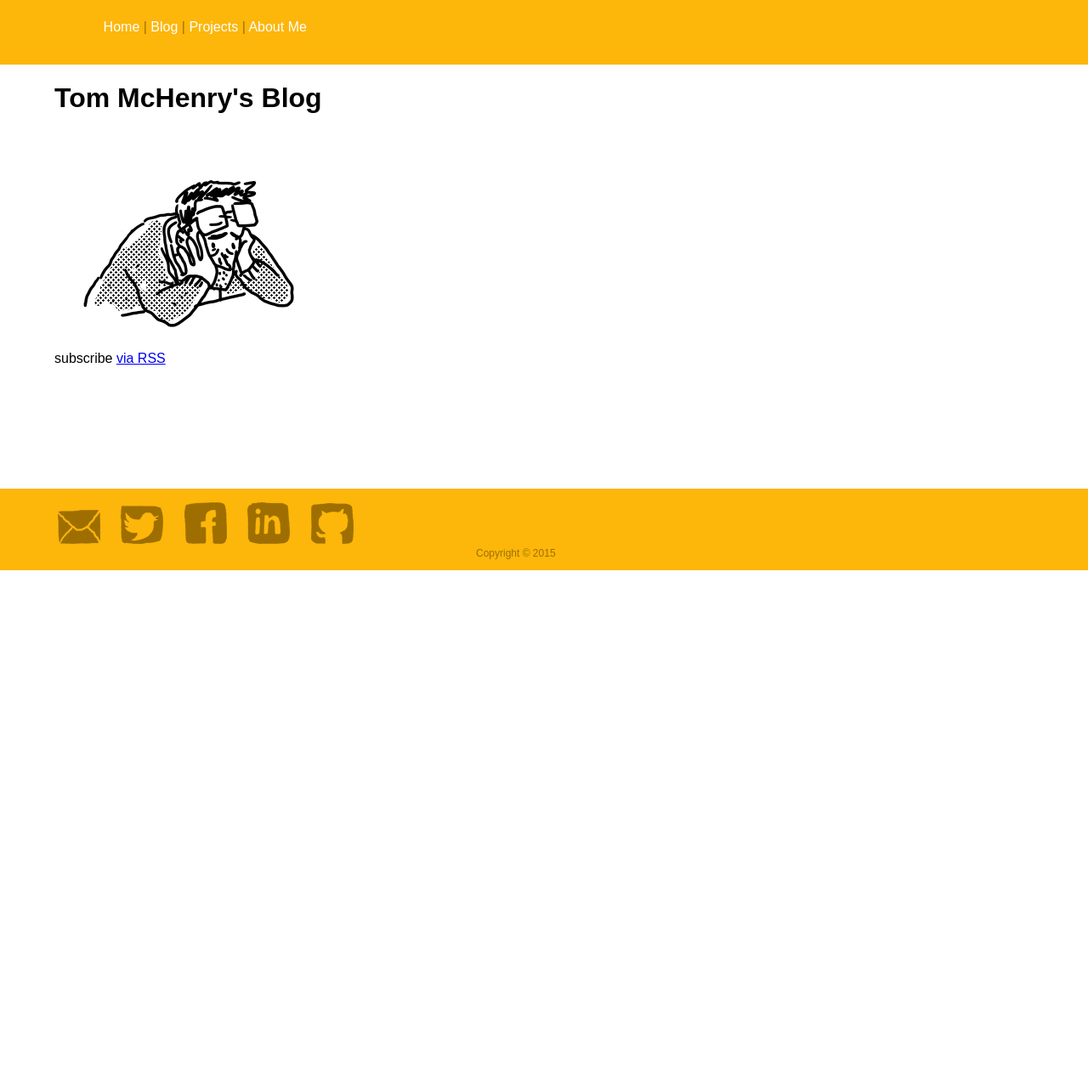
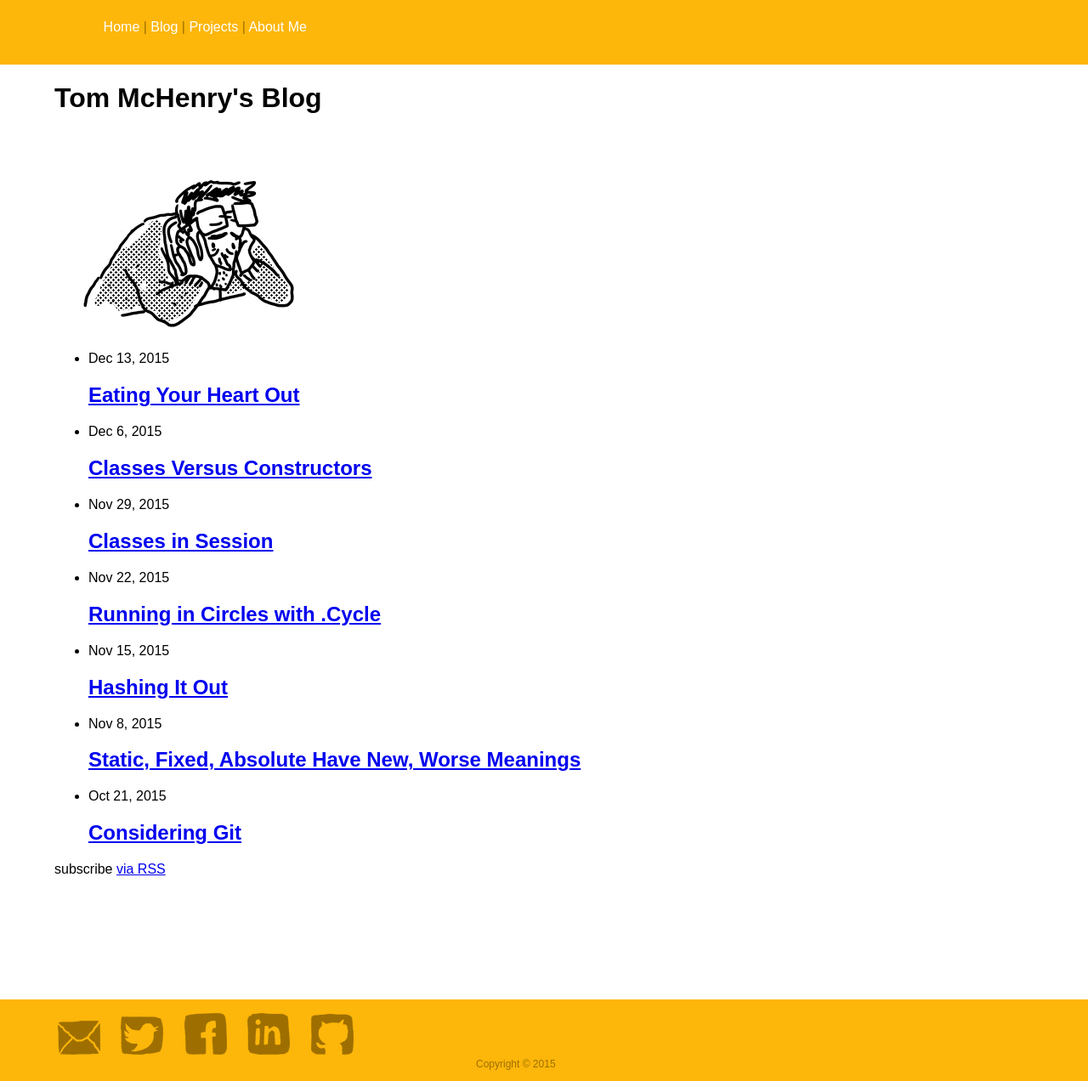
Before and after one commit to tommchenry/tommchenry.github.io, a Jekyll site: the page built from blog.html, in a window 1280 px wide. Shown: the whole page at 85% size. Built offline with Jekyll 4.4.1, drawn with Linux system fonts in a browser that asks for light colours; before the commit the page ends 900 px from its top, so only the background shows below that; some of the changed lines change nothing that is shown.

Commit message:
Correct blog post URLs.

````diff
--- a/_includes/header.html
+++ b/_includes/header.html
@@ -1,7 +1,7 @@
 <header>
 
   <nav>
-       <a href="/index.html">Home</a> | <a href="blog.html">Blog</a> | <a href="/projects/index.html">Projects</a> | <a href="/about.html">About Me</a>
+       <a href="/index.html">Home</a> | <a href="/blog.html">Blog</a> | <a href="/projects/index.html">Projects</a> | <a href="/about.html">About Me</a>
   </nav>
 
 
--- /dev/null
+++ b/_posts/2015-10-21-considering-git.md
@@ -0,0 +1,19 @@
+#Considering Git
+
+##Week 1 Technical Blog
+
+####October 21, 2015
+
+**What are the benefits of version control?**
+
+Version control is a more robust way of saving your work over time. Where traditional saving overwrites the same file over and over, wiping away what the file used to say with what it says now, version control keeps a library of all the committed file states that have existed since the version control was first initialized. What's more it's not doing this for just one file in a project, but all the files specified for a given project, giving you access to the entire project as a timeline of changes, any one of which can be referenced again later.
+
+Version control also makes it easier for large teams to collaborate on projects, since anyone can copy the library of versions so far and start creating new branches to add updates or changes to what's been done.
+
+**How does git help you keep track of changes?**
+
+Git helps you track the changes that have been made to all files in a repository through git log. Here you can see all the commit messages, which (ideally) lay out what was added and updated in each successive commit, and who performed that commit. Git also tracks the number of lines that have been added or deleted, and allows you to check out any of these earlier commits and compare it to the commit you're currently working on.
+
+**Why use GitHub to store your code?**
+
+Github is a giant centralized directory of repositories. It's not only a handy (and free) offsite backup for your work, but also a way to track much of the same information you'd find in command line git in a pleasing graphical format, to find collaborators and similar projects, and to make your code available to interested users.
--- /dev/null
+++ b/_posts/2015-11-08-fixed-static-absolute.md
@@ -0,0 +1,38 @@
+---
+layout: post
+title: Static, Fixed, Absolute Have New, Worse Meanings
+---
+
+#CSS Concepts
+
+##Static, Fixed, Absolute Have New, Worse Meanings
+
+####November 8, 2015
+
+For me, one of the most difficult concepts to grasp in CSS is positioning. In general, the concept isn't difficult: positioning just refers to how parts of your HTML page should be displayed on the page. Position has four other properties associated with it: top, right, left and bottom. Adding values to these will adjust the positioning of the element. Just how it adjusts the position and what it positions them relative to depends on what value the position property has.
+
+In theory, you can use positioning to make any part of your HTML fall anywhere you need it to on the page. In practice, this is only possible if you know exactly what you're doing with the different possible values for the position property, and keeping them separate is where things get confusing. For one thing, "absolute," "fixed," and "static" are usually mean the same thing, but here mean three completely different things.
+
+**Static Positioning**
+
+Static positioning is the easiest to understand because it's the most basic. HTML elements position as static by default, so if you haven't ever set position values before, you've been working with static positioned elements. An element with static positioning isn't affected by top, right, left and bottom. Think of static as locking the element in place.
+
+**Relative Positioning**
+
+Relative positioning is the first position value to be affected by top, right, left and bottom. If you set position to relative, any values for top, right, left and bottom will nudge the HTML element that much from where it would otherwise appear if it still had static positioning. You're moving the HTML element relative to where it should appear.
+
+**Fixed Positioning**
+
+Fixed positioning doesn't take an element's original position into account at all. Instead, fixed position fixes the element in place on the browser window, even if the page is scrolled. The values of top, right, left and bottom now are used to glue the element that much from the top, left, right, and bottom of the window itself. So a position:fixed; element with a top value of 0 will be glued to the top of the browser window and stay there, even if the user scrolls down the page.
+
+**Absolute Positioning**
+
+Absolute positioning is the final position value and probably the most difficult to understand. Absolute positioning is the only position value to work off of the position values of other HTML elements on the page. For the first time, you have to think about the HTML elements that are wrapping the HTML element whose position you're adjusting. This means talking about how elements have parents.
+
+Every HTML element on a page has a parent element, and the easiest way to think about this concept is that an element's parent is the element that's wrapping it. On a simple page with only a `<main>` element, that `<main>` element's parent is the `<body>` tag, which wraps the whole page's content.
+
+Now, if an element's parent has a position value that is anything except static (remember: static just means the default position value), setting position:absolute; will adjust that element's position relative to the parent element.
+
+Remember how in fixed positioning, you were positioning the element relative to the browser window? Absolute positioning works as though the parent element is the browser window. So if you had a `<main>` element with a fixed position at the top of the screen, and inside it you had an `<article>` element with a position:absolute and bottom:0, the `<article>` element is going to stick to the bottom of the `<main>` element. If you set right to 0, the `<article>` element would stick to the right side of the `<main>` element.
+
+Absolute positioning is like trapping an element inside its parent like an element-based prison cell. Where relative and fixed positioning can move your elements anywhere you want them to go, absolute positioning makes sure they're only ever moving around inside their parent element.
--- /dev/null
+++ b/_posts/2015-11-15-hashing-it-out.md
@@ -0,0 +1,34 @@
+---
+layout: post
+title: Hashing It Out
+---
+
+#Hashing It Out
+
+##Hashes and Arrays in Ruby
+
+###November 11, 2015
+
+Hashes and arrays are both very similar concepts. Both are container objects -- literally objects to contain other objects (other stuff) -- and both are indexed, which means that they have a quick and easy way for you to access the stuff contained within them. Both can also grow or shrink in size as you need them to, which makes them very useful for all kinds of situations. In fact, both arrays and hashes are so similar, that Ruby has lots of built in ways to help you pass the collection of stuff contained within one to another and vice-versa because in practice both wind up being used fairly often and the ability to convert information from one to another became essential.
+
+That said, they are distinct types of object, which means they aren't so similar as to be the same thing. There are situations where an array is more useful than a hash just as there are situations where a hash is more useful than an array. To see why, let's look at each one specifically
+
+**Arrays**
+
+Arrays are container objects where the objects are kept in a particular order. Each object, when added to the array, is given a place in a kind of line. If you're new to programming languages this part might be kind of confusing, but the first object in line is number 0, the second is number 1, the third is number 2 and so on all the way to the end of the line and the end of the array.
+
+Now, at any time if you need a specific object from the line, you only need to request it by this number, its index. Unless you do something to alter the ordering or the objects in the array, you'll always be able to use an object by calling on this index. Say you had an array of the days of the week from Sunday to Saturday. Monday is always going to be the day with the index 1, and you can probably know that without opening up the program and looking at the array in detail. This is the sort of situation where having an array excels: it's a super efficient way to grab an object when you're sure if its place in line.
+
+But the index is limited to only integers. It's like if you had access to the library, but only by the Dewey Decimal number and no way to look up by subject, title, or author. Sure, an experienced librarian might know offhand that the novels are all in the 800s somewhere, but probably not the exact number for a certain novel. This hypothetical library has limited usability for the first-time user and isn't super readable.
+
+**Hashes**
+
+Hashes are container objects where the objects aren't kept in a strict order. Instead, each object when added to the hash is given a key. This key works almost exactly like an array's index, except that a key can have any sort of value from an integer (like an array index) to whole strings or any other object type. This allows you to set an explicit relationship between this key object and the value object.
+
+Now at any time, if you need a specific object from the hash, you only need to ask for it by its key. Even if additional keys and values are added, you can always reach the value again by calling on its key. Say we wanted to represent me as a hash. They key "name" could be given the value "Tom" and now whenever we needed to use my name, we'd only have to ask for my hash's name key and the hash would hand us back "Tom."
+
+Contrast this to an array where we'd have to remember which index number we stashed my name under: Was that index 0 or 1? Has anything happened in the program that shifted any of the key values in the array? So using hash keys becomes much more powerful for certain kinds of problems. You can even set default values that will return if your hash hasn't been fully fleshed out with all the correct values for each key yet -- maybe the example me hash is incomplete so asking for the key "age" would return the value "No age given" until I get around to adding an actual value later.
+
+This is all very powerful and may make plain old arrays seem kinda flimsy in comparison, but there's still a lot of value to be had in arrays. Remember the example of using an array of all the days of the week from Sunday to Saturday? There are always going to be seven days in a week, always in a certain order and we all know them in that order from a very young age. The more robust unordered container of a hash doesn't give us much more value for the added complexity. You'd need to declare keys for each day's value, but in an array the numbered index is given upon creation of the array.
+
+Hash keys are also limited by uniqueness. You can only have one key by a given value in a hash. I have two cats, so the me hash can't have a "cat" key, or I'll be leaving one of them out, which is a good way to get hissed at. Sure, we can make a cat-1 key and a cat-2 key, but you can probably see how this sort of thing can get out of hand very quickly.
--- /dev/null
+++ b/_posts/2015-11-22-running-in-circles.md
@@ -0,0 +1,39 @@
+---
+layout: post
+title: Running in Circles with .Cycle
+---
+
+#Running in Circles with .Cycle
+
+##An Enumerable Method
+
+####November 22, 2015
+
+![Enumerable Illustration](/imgs/enumerable-illustration.png)
+
+.cycle is an Enumerable method, so it runs on a collection object like an array or a hash. .cycle works by taking that collection object and running some block of code over each of the parts of the object multiple times. It will cycle through each item in the collection object as many times as you define. If you're familiar with some of the more advanced loop options in Ruby, .cycle works sort of like the .times loop and could work in many of the same situations but with collection objects. You can even run the .cycle through the object an infinite number of times if you don't specify an argument to the method.
+
+For example:
+
+```
+array = [1,2,3,4,5]
+
+array.cycle(2){|element| puts element + 1}
+```
+
+will return:
+
+```
+2
+3
+4
+5
+6
+2
+3
+4
+5
+6
+```
+
+Notice after the 6, the second cycle through the code block begins. Also notice that the second code block also puts 2, 3, 4, 5, 6, not 3,4,5,6,7 as you might expect. .cycle loops through the elements, but does not change them or save the new values created.
--- /dev/null
+++ b/_posts/2015-11-29-classes-in-session.md
@@ -0,0 +1,12 @@
+---
+layout: post
+title: Classes in Session
+---
+
+#Classes in Session
+
+##A Beginner's Guide to Ruby's Classes
+
+####November 29, 2015
+
+![Classes Illustration](/imgs/ruby-classes-illustration.png)
--- /dev/null
+++ b/_posts/2015-12-06-classes-versus-constructors.md
@@ -0,0 +1,40 @@
+---
+layout: post
+title: Classes Versus Constructors
+---
+
+#Classes Versus Constructors
+
+##Ruby classes vs. JavaScript constructor functions
+
+###December 6, 2015
+
+In both Ruby and Javascript, once you get beyond a certain point of complexity, you'll probably want the abilty to produce many instances of the same kind of object. Last week I talked about how Ruby classes are a lot like blueprints for a house or the template for a comics page and how having this plan to work off of means that we can make more and more of the same general object instances with new kinds of specific values. Javascript can kind of do the same thing (but not exactly) by using constructor functions.
+
+The terminology constructor function is easier to remember than "class" because the name tells you what you can expect the function to do: construct an object. When you write a constructor function, you're telling Javascript how to build that object's default instance. You can then interact with and update individual instances without necessarily updating all the instances of that same object. Again, this is all very much like a class in Ruby.
+
+####Syntax
+
+#####Ruby Class
+
+{% highlight ruby %}
+class myObjects
+  def initialize(instance_variable)
+    @instance_variable = instance_variable
+  end
+{% endhighlight %}
+
+#####Javascript Constructor Function
+
+{% highlight javascript %}
+function myObjects(instanceVariable){
+  this.instanceVariable = instanceVariable;
+}
+{% endhighlight %}
+Notice the many similarities between these two. After the first line in the Ruby example specifically declares a class of myObjects, the two can be laid next to each other and compared easily. The Ruby def is used to define a method, much how the Javascript function is used to define a function in Javascript. Both are then passed instance_variable as an argument in Ruby or a parameter in Javascript. We then set this value equal to a property that each instance of our object will have. In Ruby we declare a special variable, an instance variable with @instance_variable. In Javascript, we also declare a special kind of variable but the syntax is slightly different: this tells Javascript that this particular value of the property will belong to this particular instance of the object. Imagine telling your constructor function "This time the value of the property will be what's passed in as a parameter.
+
+####Differences
+
+Even though I took pains to lay out how classes in Ruby are used to produce objects, weirdly enough, classes are themselves also objects. Because Ruby classes are objects that are so widely used, Ruby provides a whole bunch of built-in methods and properties for these special class objects.
+
+However, Javascript constructors aren't these robust special objects. They're just functions like other functions, they just happen to produce instances of objects. At our level, the similarities overwhelm the differences, but these Javascript constructor functions wind up being a much more basic version of Ruby classes until you flesh them out with additional properties and methods.
--- /dev/null
+++ b/_posts/2015-12-13-eating-your-heart-out.md
@@ -0,0 +1,32 @@
+---
+layout: post
+title: Eating Your Heart Out
+---
+
+#Eating Your Heart Out
+
+##Recursion and You (and Recursion)
+
+####December 13, 2015
+
+#####Base Case
+
+If now you feel you understand the basics of recursion, stop reading.
+
+#####Other Cases
+
+Recursion is the snake swallowing its own tail. It's a video camera filming a screen that's displaying the feed from the video camera. It's a story about a dark and stormy night where a vampire tells a story about a dark and stormy night where a vampire tells a story about a dark and stormy night where -- you get the idea.
+
+See how I had to cut off with that last example, or it could run forever? That's the secret to recursion. Remember when we first learned about while loops and there was the dire warning that you have to have some sort of iterator or break on a while loop or it will run forever?
+
+Recursion essentially harnesses the power of infinite loop errors and uses it for good.
+
+We do this by having a function call itself inside itself. The method will run and at some point call the method within itself which will then call the method within that version of the method. You're probably thinking, "Won't that break everything?" And it will!
+
+The secret of recursion and what keeps it from being an infinite loop is the base case. The base case is the most basic possible return value. If you're recursioning a giant list of numbers, it's probably the zero or one value. The base case of the snake eating its tail is when there's no more snake to eat. The base case of the vampire telling a story about a dark and stormy night is my "--you get the idea" (the point where my patience for retyping the phrase hit zero).
+
+The base case is the first thing you'll want to work out. Then you have to work out the rules that apply to all the other cases before the case calls itself again. If this seems confusing, another way to think of it is that some programming languages don't have for loops and rely on recursion to loop. For a virtual for loop, the base case would be when i = 0 and the final value is returned. The other cases would be to perform any steps you want performed, subtract 1 from i and then call the function again inside itself.
+
+The most difficult prongs of recusion are that you have to take the kinds of loops you normally consider and invert them and you have to work out the syntax to insure that what you will pass up from the many levels deep will be correct.
+
+After you've finished reading this primer on the concept of recursion, check out [this article]().
--- a/blog.html
+++ b/blog.html
@@ -11,7 +11,7 @@
         <span class="post-meta">{{ post.date | date: "%b %-d, %Y" }}</span>
 
         <h2>
-          <a class="post-link" href="{{ post.url | prepend: site.baseurl }}">{{ post.title }}</a>
+          <a class="post-link" href="{{ post.url }}">{{ post.title }}</a>
         </h2>
       </li>
     {% endfor %}
````
